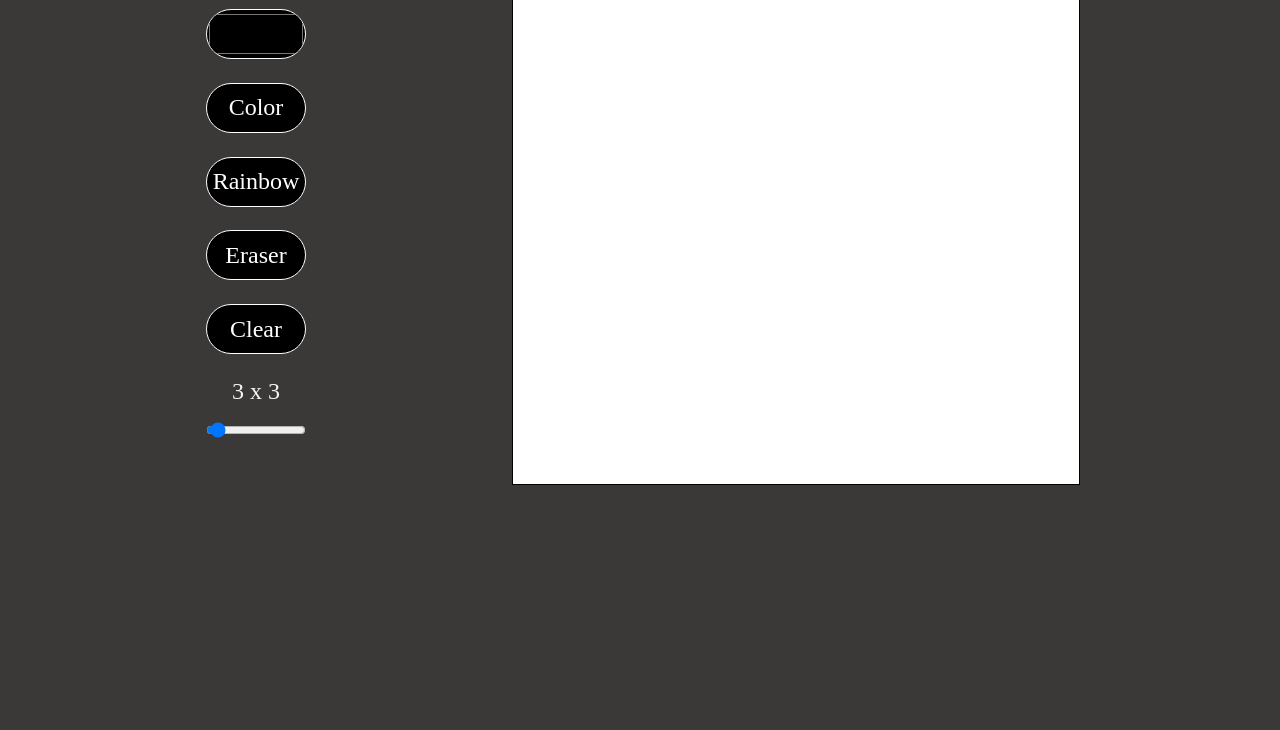
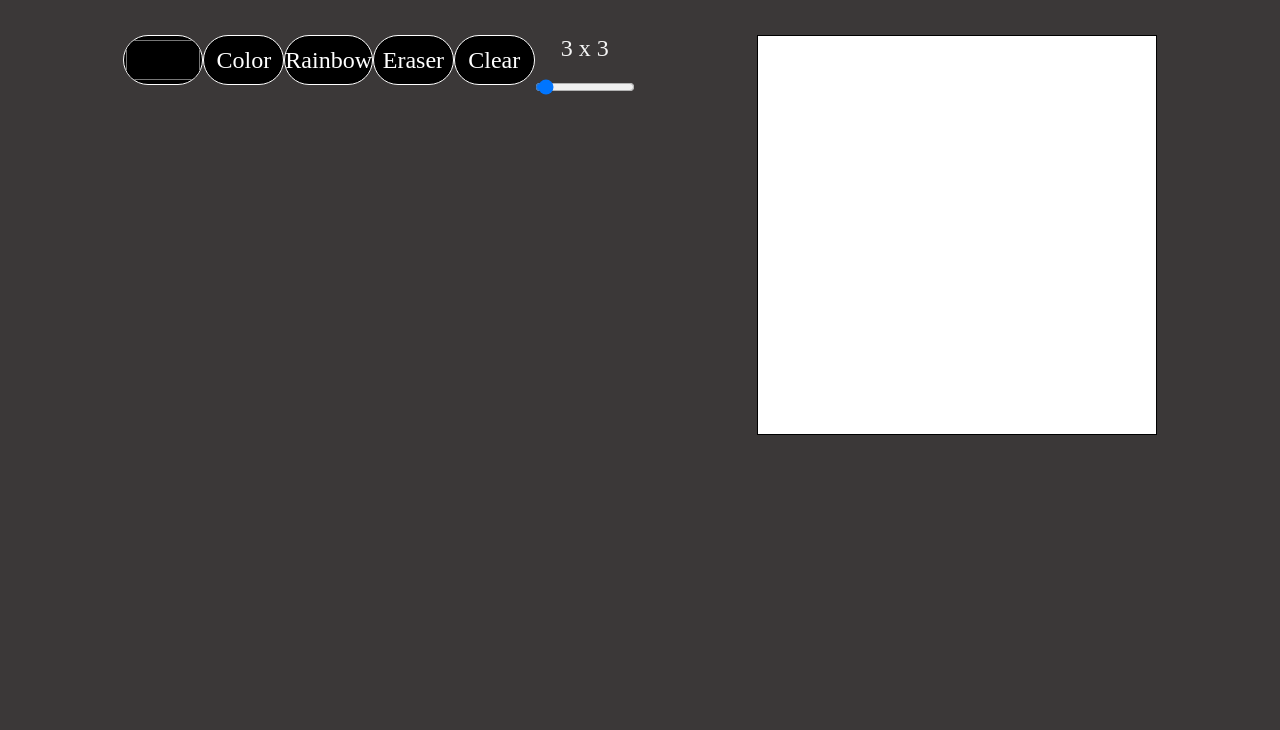
Before and after one commit to dhruvi159/Etch-a-sketch, a plain HTML site: page index.html in a window 1280 px wide. Shown: the part 70-800 px from the top of the page. Drawn offline with Linux system fonts and the light colour scheme.

Commit message:
css changes made

```diff
--- a/index.html
+++ b/index.html
@@ -20,10 +20,9 @@
                 <input type="range" id="sizeScale" min="1" max="64" value="3">
             </div>
         </div>
-        <div id="sketch">
+
             <div id="container"></div>
-        </div>
-    </section>
+        </section>
     <script src="script.js"></script>
 </body>
 </html>
--- a/styles.css
+++ b/styles.css
@@ -18,36 +18,32 @@ section{
     height: 500px;
     display: flex;
     align-items: center;
-    justify-content: space-around;
+    justify-content: space-evenly;
     /* border: 2px solid rgb(137, 36, 36); */
     border-radius: 5px;
 
 }
 #controlPanel{
+
     width: 40%;
     height: 100%;
     display: flex;
-    align-items: center;
-    justify-content: space-evenly;
-    flex-direction: column;
+    align-items: top;
+    justify-content: space-around;
+    flex-direction: row;
+    padding-top: 50px;
 
 }
-#sketch{
-    width: 60%;
-    height: 100%;
-    display: grid;
-    align-items: center;
-    justify-content: center;
-    padding-right: 200px;
-}
+
 #container{
+
     display: flex;
     flex-wrap: wrap;
     border: 1px black solid;
     height: 100%;
     width: 100%;
-    /* max-height: 400px;
-    max-width: 400px; */
+    max-height: 400px;
+    max-width: 400px;
     background-color: white;
     overflow: hidden;
 }
```
